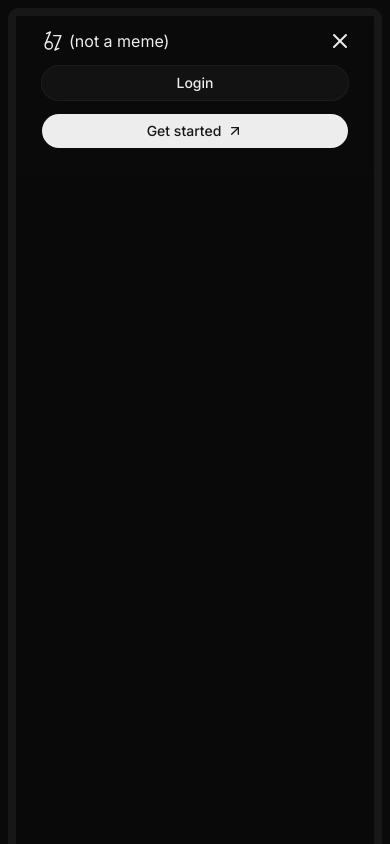
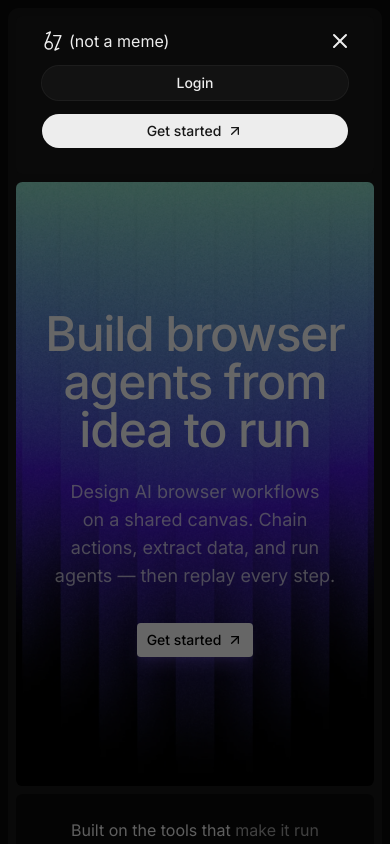
Before and after one commit to vl0ct/6N7, a Next.js app: page / in a window 390 px wide. Both pictures are taken after a click on the button "Open Menu". Shown: the top 844 px of the page. Built offline with nearby package versions, Linux system fonts and the light colour scheme.

Commit message:
fix(landing): shorten the mobile menu and dim the page behind

```diff
--- a/features/landing/components/header.tsx
+++ b/features/landing/components/header.tsx
@@ -40,9 +40,17 @@ export const LandingHeader = () => {
         scrolled && "py-2"
       )}
     >
+      {menuState && (
+        <div
+          aria-hidden
+          onClick={() => setMenuState(false)}
+          className="fixed inset-0 z-10 bg-black/60 lg:hidden"
+        />
+      )}
+
       <nav
         data-state={menuState && "active"}
-        className="w-full max-lg:data-[state=active]:h-svh max-lg:data-[state=active]:overflow-y-auto max-lg:data-[state=active]:bg-black/60"
+        className="relative z-20 w-full"
       >
         <div className="mx-auto w-full max-w-5xl rounded-md border border-transparent bg-[#0A0A0A] px-6">
           <div className="relative flex items-center justify-between gap-6 py-3">
```
